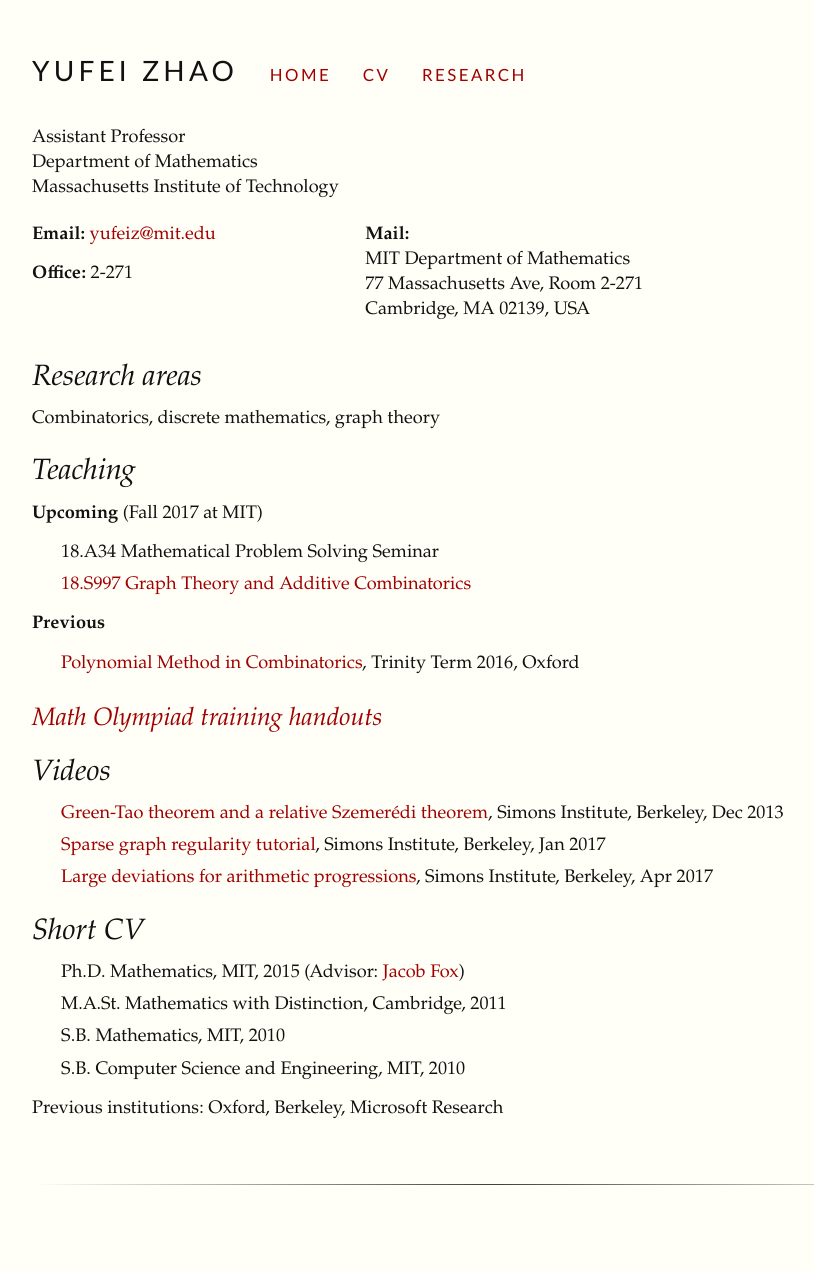
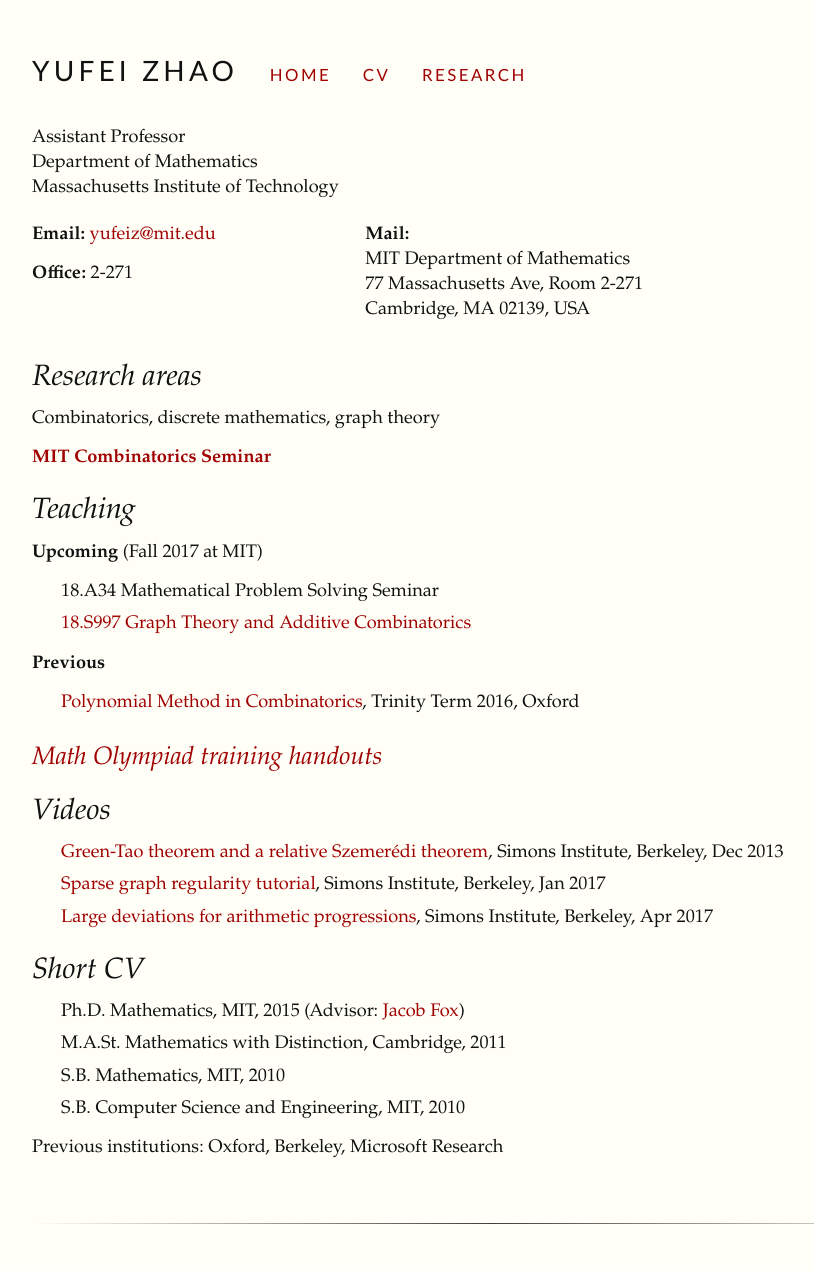
Before and after one commit to yufeizhao/yufeizhao.github.io, a Jekyll site: the page built from index.md, in a window 1280 px wide. Shown: the whole page, without its empty margins (123-937 px from the left). Built offline with Jekyll 4.4.1, drawn with Linux system fonts in a browser that asks for light colours; nearby versions of some CDN libraries; before the commit the page ends 1232 px from its top, so only the background shows below that.

Commit message:
combinatorics seminar link

```diff
--- a/index.md
+++ b/index.md
@@ -28,6 +28,8 @@
 
 Combinatorics, discrete mathematics, graph theory
 
+[**MIT Combinatorics Seminar**](http://math.mit.edu/seminars/combin/)
+
 ## Teaching
 
 **Upcoming** (Fall 2017 at MIT)
```
